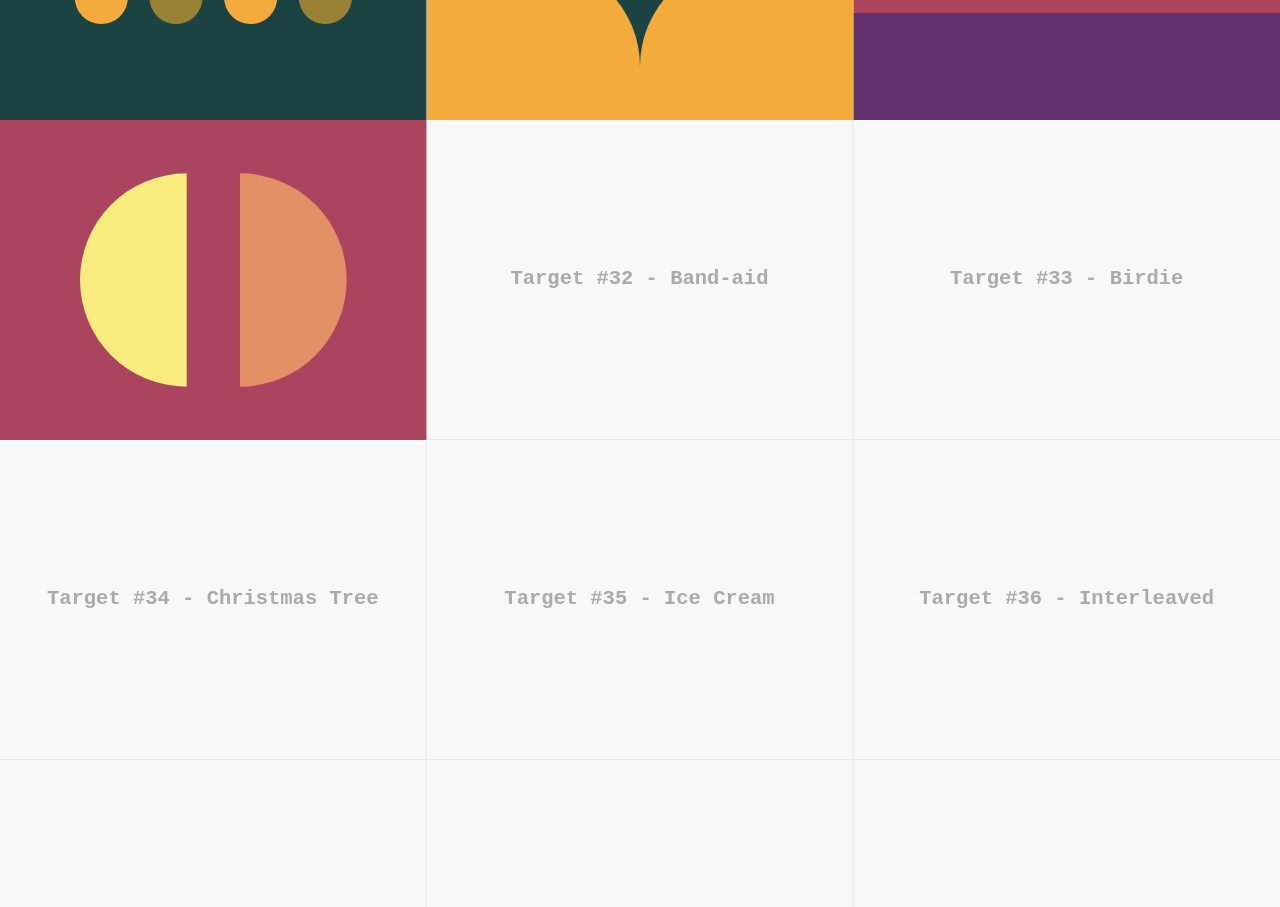
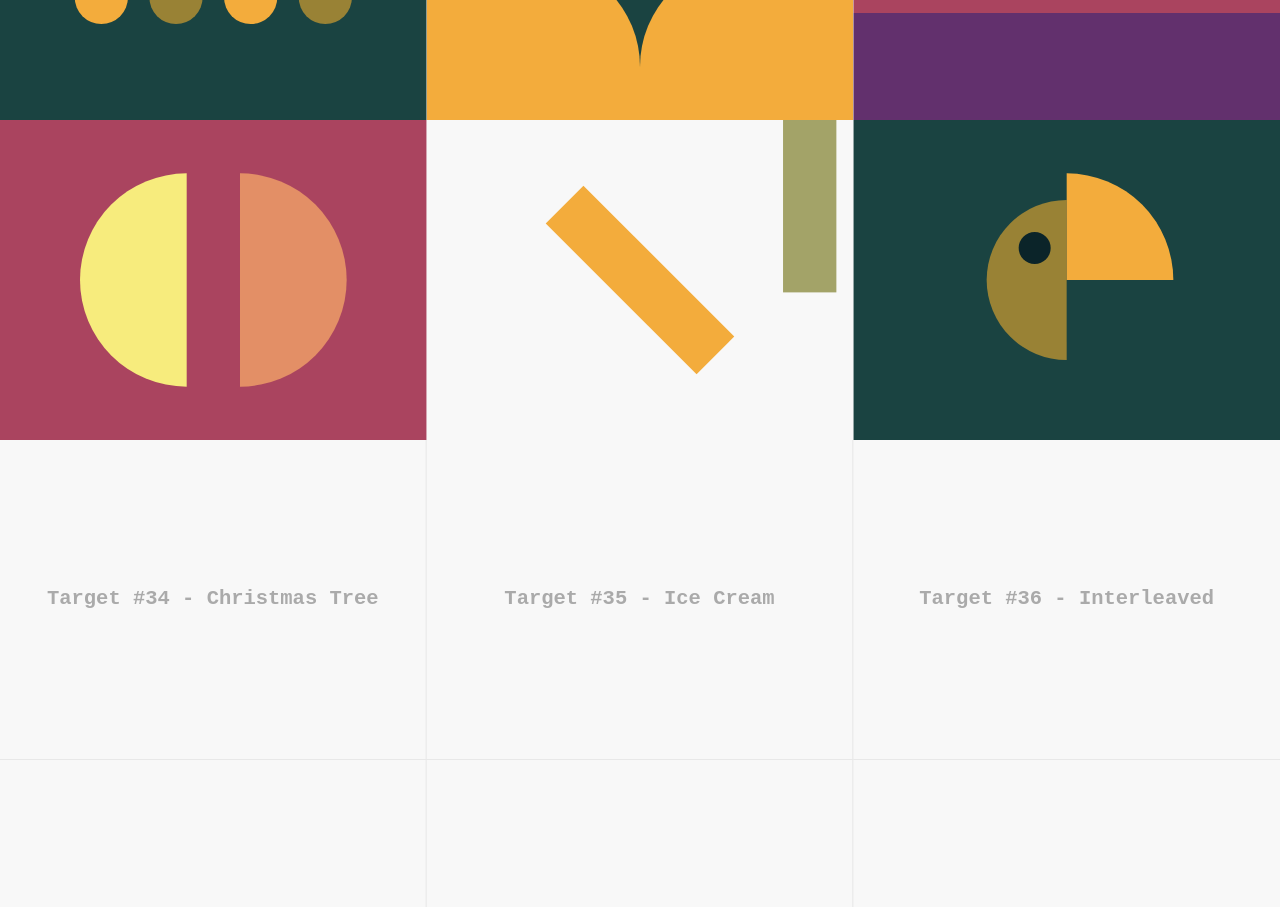
Before and after one commit to felipeog/cssbattle, a React (Vite) app: page / in a window 1280 px wide. Shown: the part 3080-3987 px from the top of the page. Built offline with nearby package versions, Linux system fonts and the light colour scheme.

Commit message:
Add 32 and 33

```diff
--- a/src/targets/032.ts
+++ b/src/targets/032.ts
@@ -2,5 +2,6 @@ export default {
   id: '032',
   title: 'Target #32 - Band-aid',
   url: 'https://cssbattle.dev/play/32',
-  solution: '',
+  solution:
+    '<a a><a b><style>a{position:fixed;top:50;left:175;width:50;height:200}a[a]{background:#f3ac3c;transform:rotate(-45deg)}a[b]{background:#a3a368;transform:rotate(45deg);mix-blend-mode:screen}</style>',
 }
--- a/src/targets/033.ts
+++ b/src/targets/033.ts
@@ -2,5 +2,6 @@ export default {
   id: '033',
   title: 'Target #33 - Birdie',
   url: 'https://cssbattle.dev/play/33',
-  solution: '',
+  solution:
+    '<a a><a b><a c><style>body{background:#1a4341}a{position:fixed}a[a]{width:75;height:150;top:75;left:125;background:#998235;border-radius:75px 0 0 75px}a[b]{width:100;height:100;top:50;left:200;background:#f3ac3c;border-radius:0 100px 0 0}a[c]{width:30;height:30;top:105;left:155;background:#0b2429;border-radius:50%}</style>',
 }
```
Also changed, not shown: 1 other file (tests, documents, lock files or other folders).
